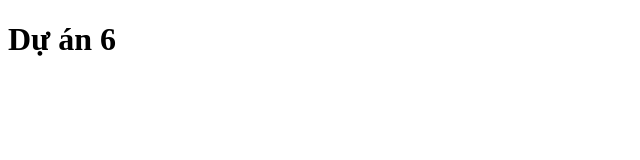
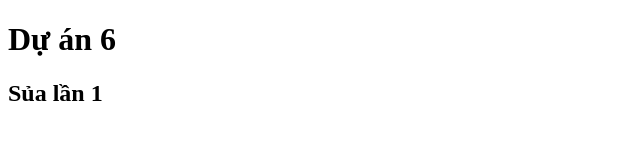
Before and after one commit to VietTung1111/duan6, a plain HTML site: page index.html in a window 1280 px wide. Shown: the whole page, without its empty margins (0-640 px from the left). Drawn offline with Linux system fonts and the light colour scheme.

Commit message:
1.sửa lần 1

```diff
--- a/index.html
+++ b/index.html
@@ -7,5 +7,6 @@
   </head>
   <body>
     <h1>Dự án 6</h1>
+    <h2>Sủa lần 1</h2>
   </body>
 </html>
```
